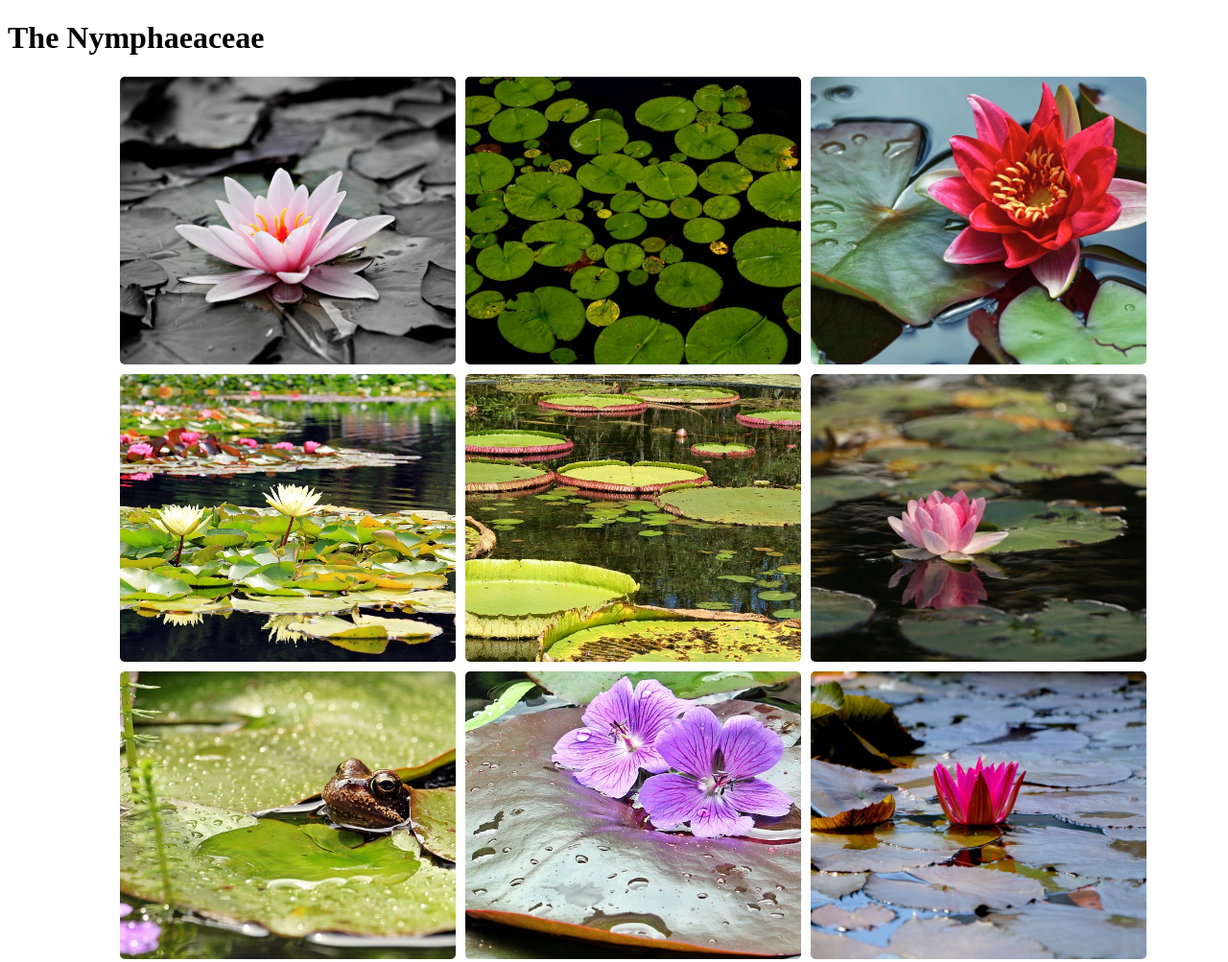
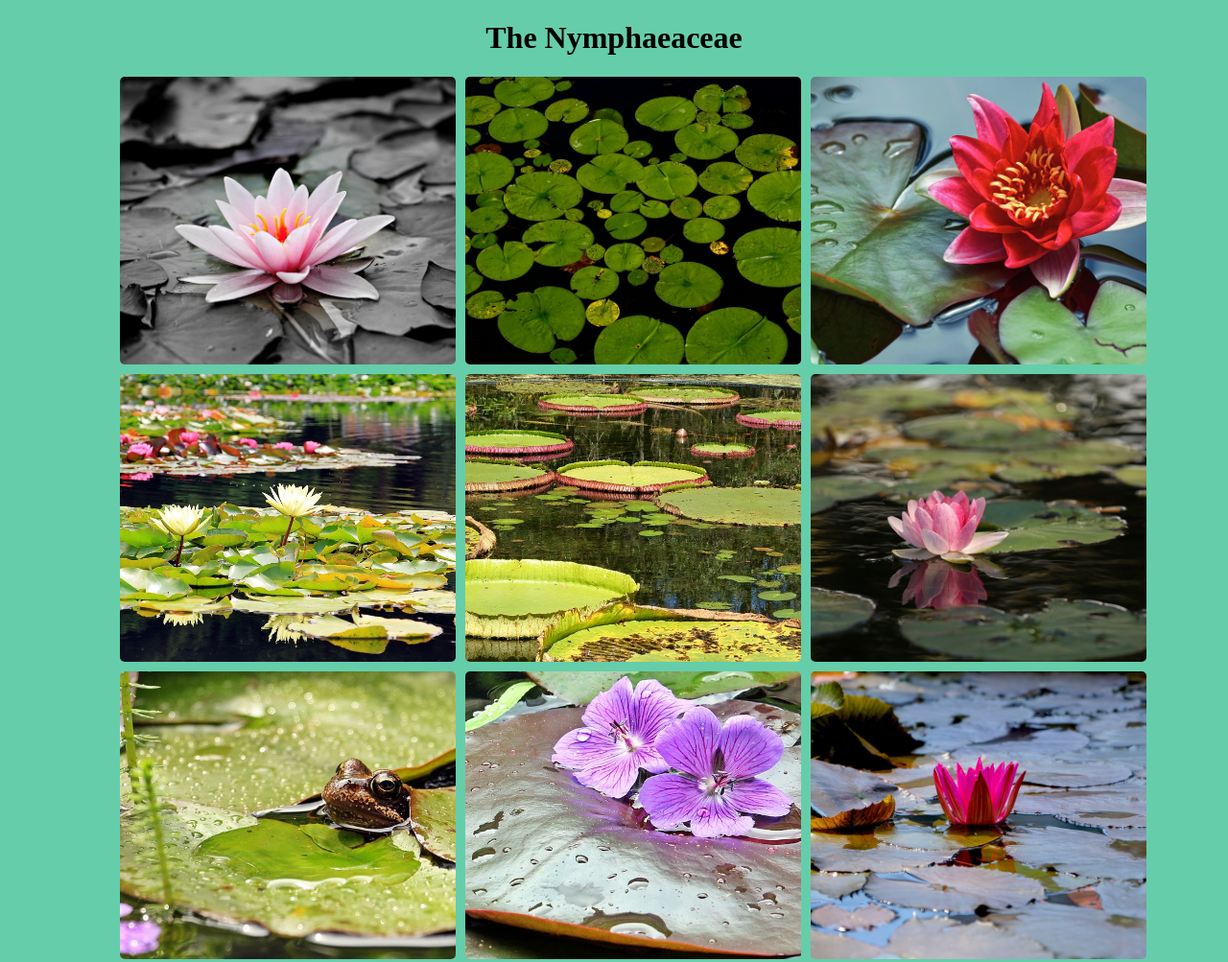
Before and after one commit to LoisVar/plantProject, a plain HTML site: page lily.html in a window 1280 px wide. Shown: the whole page at 96% size. Drawn offline with Linux system fonts and the light colour scheme.

Commit message:
css h1 update

```diff
--- a/css/style.css
+++ b/css/style.css
@@ -1,3 +1,13 @@
+*{
+  background-color: mediumaquamarine;
+}
+
+
+h1{
+  text-align: center;
+}
+
+
 ul {
   list-style-type: none;
 }
```
